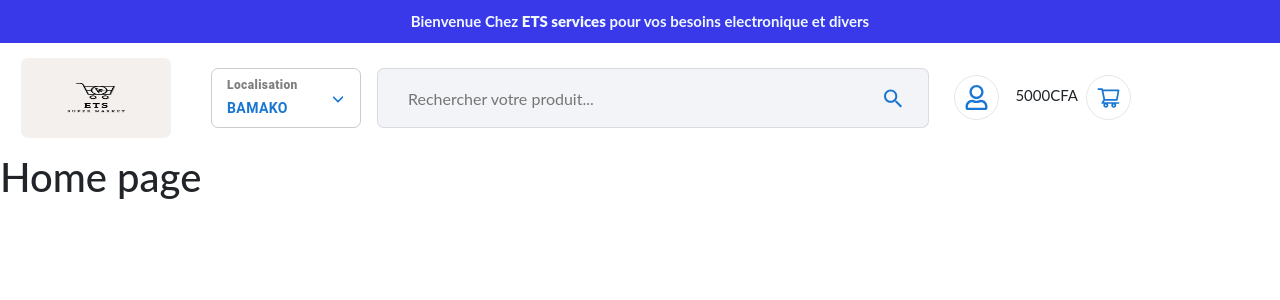
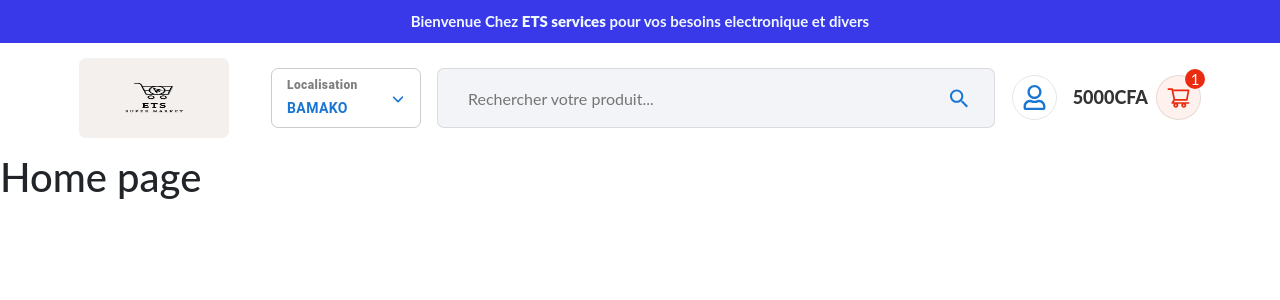
Before and after one commit to Ibrahimch223/ReactE, a React (Create React App) app: page / in a window 1280 px wide. Shown: the top 300 px of the page. Built offline with nearby package versions, Linux system fonts and the light colour scheme.

Commit message:
tre push

```diff
--- a/src/App.css
+++ b/src/App.css
@@ -8,7 +8,9 @@ body {
   font-family: "Lato", sans-serif;
   font-size: 15px;
 }
-
+.container {
+  max-width: 90%;
+}
 .headerw .test {
   padding: 10px 0px;
   background: rgb(57, 57, 234);
@@ -19,7 +21,7 @@ body {
   font-weight: 700;
 }
 .headerw .header {
-  width: 90%;
+  width: 100%;
   height: auto;
   padding: 15px 0px;
 }
@@ -97,3 +99,25 @@ header .part3 .circle {
 header .part3 .circle svg {
   font-size: 25px;
 }
+
+.cartTab .price {
+  font-size: 18px;
+  color: rgba(0, 0, 0, 0.8);
+  font-weight: 800;
+}
+.cartTab button {
+  background: #fff1ee !important;
+}
+.cartTab button svg {
+  color: #ea2b0f !important;
+}
+.cartTab .count {
+  position: absolute;
+  top: -6px;
+  right: -4px;
+  background: #ea2b0f;
+  border-radius: 50%;
+  color: #fff;
+  width: 20px;
+  height: 20px;
+}
--- a/src/components/Headers/index.js
+++ b/src/components/Headers/index.js
@@ -68,11 +68,16 @@ const Header = () => {
                   <Button className="circle mr-3">
                     <FaRegUser />
                   </Button>
-                  <div className="ml-auto cartTab">
+                  <div className="ml-auto cartTab d-flex align-items-center">
                     <span className="price">5000CFA</span>
-                    <Button className="circle ml-2">
-                      <AiOutlineShoppingCart />
-                    </Button>
+                    <div className="position-relative ml-2">
+                      <Button className="circle">
+                        <AiOutlineShoppingCart />
+                      </Button>
+                      <span className="count d-flex align-items-center justify-content-center">
+                        1
+                      </span>
+                    </div>
                   </div>
                 </div>
               </div>
```
